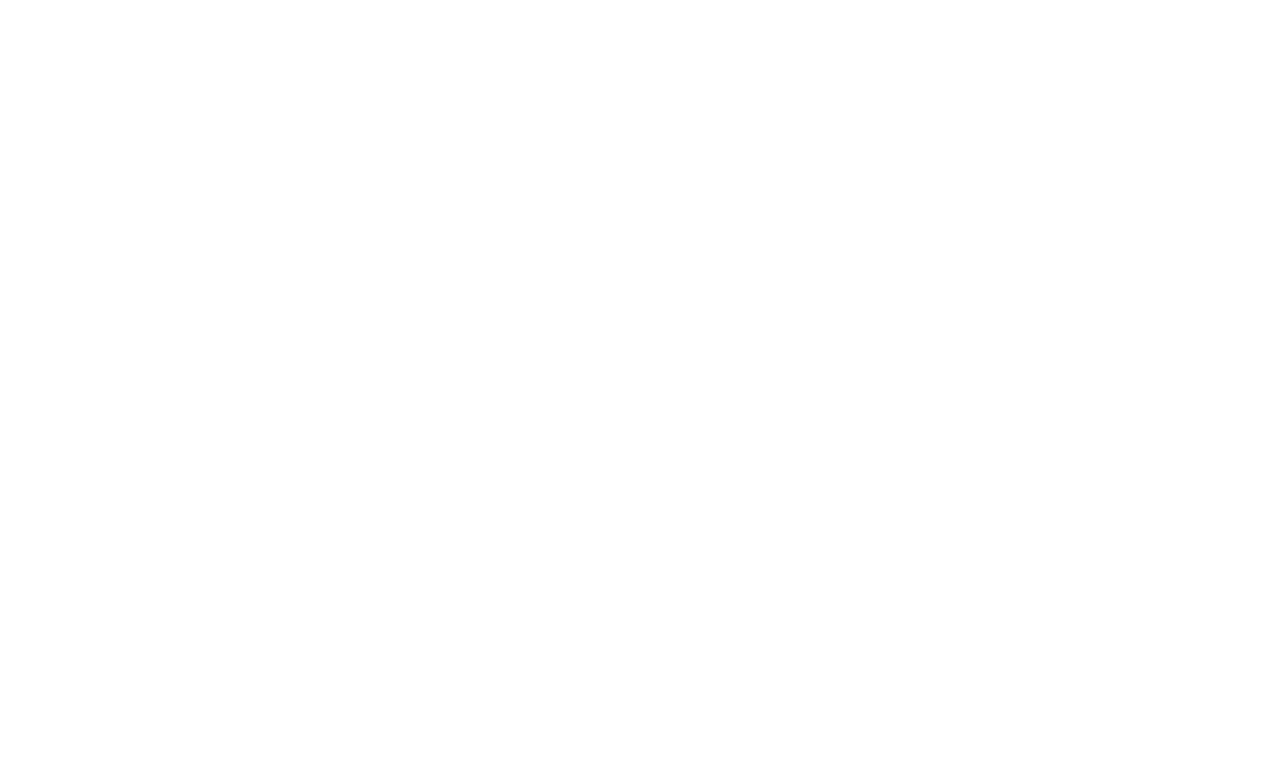
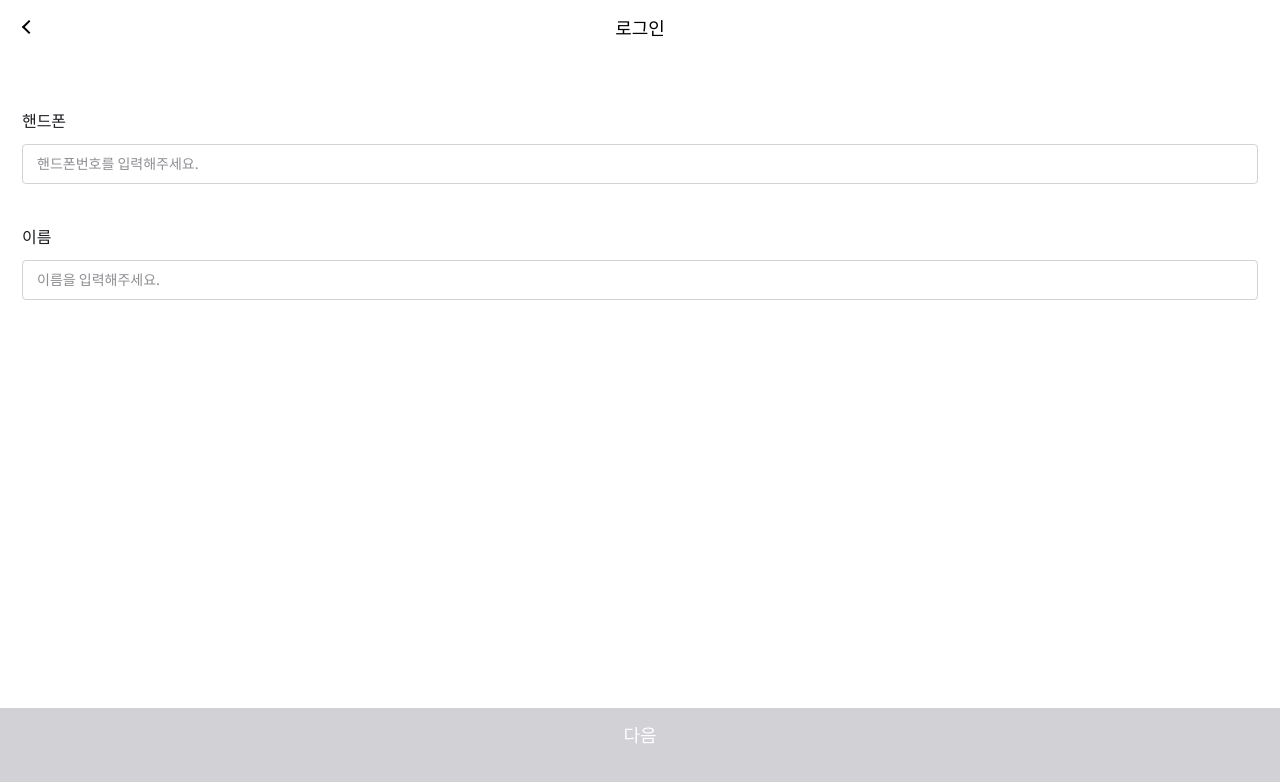
Before and after one commit to SeoHaKwon/IRPAGE_MOBILE, a Vue app: page /Login in a window 1280 px wide. Shown: the top 782 px of the page. Built offline with nearby package versions, Linux system fonts and the light colour scheme.

Commit message:
추가페이지 완료

```diff
--- /dev/null
+++ b/src/components/Login.vue
@@ -0,0 +1,134 @@
+<template>
+  <div class="wrap">
+    <div class="header">
+      <a href="#" class="btn-link" v-on:click="$router.push('/')"></a>
+      <strong>로그인</strong>
+    </div>
+    <div class="content">
+      <div class="input-section">
+        <ul class="input-list">
+          <li class="">
+            <p class="tit">핸드폰</p>
+            <div class="input-wrap select-wrap">
+              <input type="text" placeholder="핸드폰번호를 입력해주세요.">
+            </div>
+          </li>
+          <li class="">
+            <p class="tit">이름</p>
+            <div class="input-wrap select-wrap">
+              <input type="text" placeholder="이름을 입력해주세요.">
+            </div>
+          </li>
+        </ul>
+      </div>
+  </div>
+  <a href="#" class="btn-bottom active">
+    다음
+  </a>
+</div>
+</template>
+<script>
+</script>
+<style lang="scss" scoped>
+ .wrap {
+   height:100%;
+   overflow: auto;
+   padding-bottom:110px;
+ }
+ .header {
+   position: relative;
+   padding-top:14px;
+   margin-bottom:30px;
+   text-align: center;
+   .btn-link {
+     display:inline-block;
+     position:absolute;
+     left:24px;
+     top:22px;
+     width:10px;
+     height:10px;
+     transform: rotate(45deg);
+     border:2px solid #000;
+     border-top:none;
+     border-right:none;
+     -webkit-tap-highlight-color:transparent;
+   }
+   strong {
+      font-weight: 500;
+      font-size: 18px;
+      line-height: 26px;
+     }
+}
+.btn-bottom {
+  position: fixed;
+  left:0;
+  bottom:0;
+  width:100%;
+  padding:13px 0 53px 0;
+  background-color:#E91E63;
+  font-weight: 500;
+  font-size: 18px;
+  line-height: 26px;
+  text-align: center;
+  color: #FFFFFF;
+  z-index: 10;
+  &.active {
+    background-color:#D1D1D6;
+  }
+}
+.input-section {
+  padding:22px 22px 0 22px;
+  text-align: center;
+  font-size: 16px;
+  line-height: 24px;
+  letter-spacing: -0.5px;
+  color: #313439;
+}
+.input-list {
+  margin-top:17px;
+  >li {
+    position:relative;
+    text-align: left;
+    .tit {
+      margin-bottom:12px;
+      font-size: 16px;
+      line-height: 23px;
+      letter-spacing: -0.005em;
+      color: #1B1D20;
+    }
+    .input-wrap {
+      position:relative;
+      &::after {
+        display:none;
+        position: absolute;
+        right:12px;
+        top:50%;
+        width:16px;
+        height:16px;
+        transform:translateY(-50%);
+        content:"";
+        background:url(../assets/bg/bg_alert-circle.svg) no-repeat center;
+        background-size:cover;
+      }
+    }
+    input {
+      width:100%;
+      height:40px;
+      padding:0 14px;
+      border: 1px solid #D1D1D6;
+      border-radius: 4px;
+      font-size: 14px;
+      line-height: 16px;
+      color: #545454;
+      box-sizing: border-box;
+      -webkit-appearance: none;
+      &::placeholder{
+        color: #8E8E93;
+      }
+    }
+    & + li {
+      margin-top:41px;
+    }
+  }
+}
+ </style>
--- /dev/null
+++ b/src/components/LoginType.vue
@@ -0,0 +1,65 @@
+<template>
+    <div class="wrap">
+    <h1 class="logo">
+      <img src="../assets/logo/logo.png" alt="">
+    </h1>
+    <strong class="tit">
+      LG디스플레이 IR앱에서 <br>
+      투자정보/소식을 받아보고, <br>
+      IR담당자와<br>소통할 수 있습니다.
+    </strong>
+    <p class="sub">투자자님의 정보확인을 위해 본인인증을 진행합니다. </p>
+    <a href="#" class="btn-bottom">
+      인증하기
+    </a>
+    <span class="member">이미 회원이신가요?</span>
+  </div>
+</template>
+  <style lang="scss" scoped>
+    .wrap {
+      display:flex;
+      flex-direction: column;
+      height:100%;
+      padding:22px 34px 100px 22px;
+    }
+    .logo {
+      margin-bottom:40px;
+    }
+    .tit {
+      font-weight: 500;
+      font-size: 24px;
+      line-height: 34px;
+      letter-spacing: -0.5px;
+      color: #1B1D20;
+    }
+    .sub {
+      margin-top:30px;
+      font-size: 13px;
+      line-height: 20px;
+      letter-spacing: -0.5px;
+      color: #8E8E93;
+    }
+    .btn-bottom {
+      display:block;
+      position:absolute;
+      left:0;
+      bottom:0;
+      width:100%;
+      padding:13px 0 53px 0;
+      background-color:#E91E63;
+      font-weight: 500;
+      font-size: 18px;
+      line-height: 26px;
+      text-align: center;
+      color: #FFFFFF;
+    }
+    .member {
+      margin-top:auto;
+      margin-bottom:30px;
+      font-size: 16px;
+      line-height: 20px;
+      text-align: center;
+      letter-spacing: -0.5px;
+      color: #8E8E93;
+    }
+ </style>
--- a/src/router/index.js
+++ b/src/router/index.js
@@ -22,6 +22,8 @@ import MeetingApplyPop from '@/components/MeetingApplyPop'
 import MemberType from '@/components/MemberType'
 import Mypage from '@/components/Mypage'
 import Slider from '@/components/Slider'
+import LoginType from '@/components/LoginType'
+import Login from '@/components/Login'
 Vue.use(VueRouter)
 
 const routes = [
@@ -134,6 +136,16 @@ const routes = [
     path: '/Slider',
     name: 'Slider',
     component: Slider
+  },
+  {
+    path: '/LoginType',
+    name: 'LoginType',
+    component: LoginType
+  },
+  {
+    path: '/Login',
+    name: 'Login',
+    component: Login
   }
 ]
 
--- a/src/views/Home.vue
+++ b/src/views/Home.vue
@@ -21,6 +21,8 @@
       <router-link to="/MemberType">회원유형 선택</router-link>
       <router-link to="/Mypage">마이페이지</router-link>
       <router-link to="/Slider">슬라이드</router-link>
+      <router-link to="/LoginType">기존 회원</router-link>
+      <router-link to="/Login">로그인</router-link>
     </div>
 </template>
 
```
